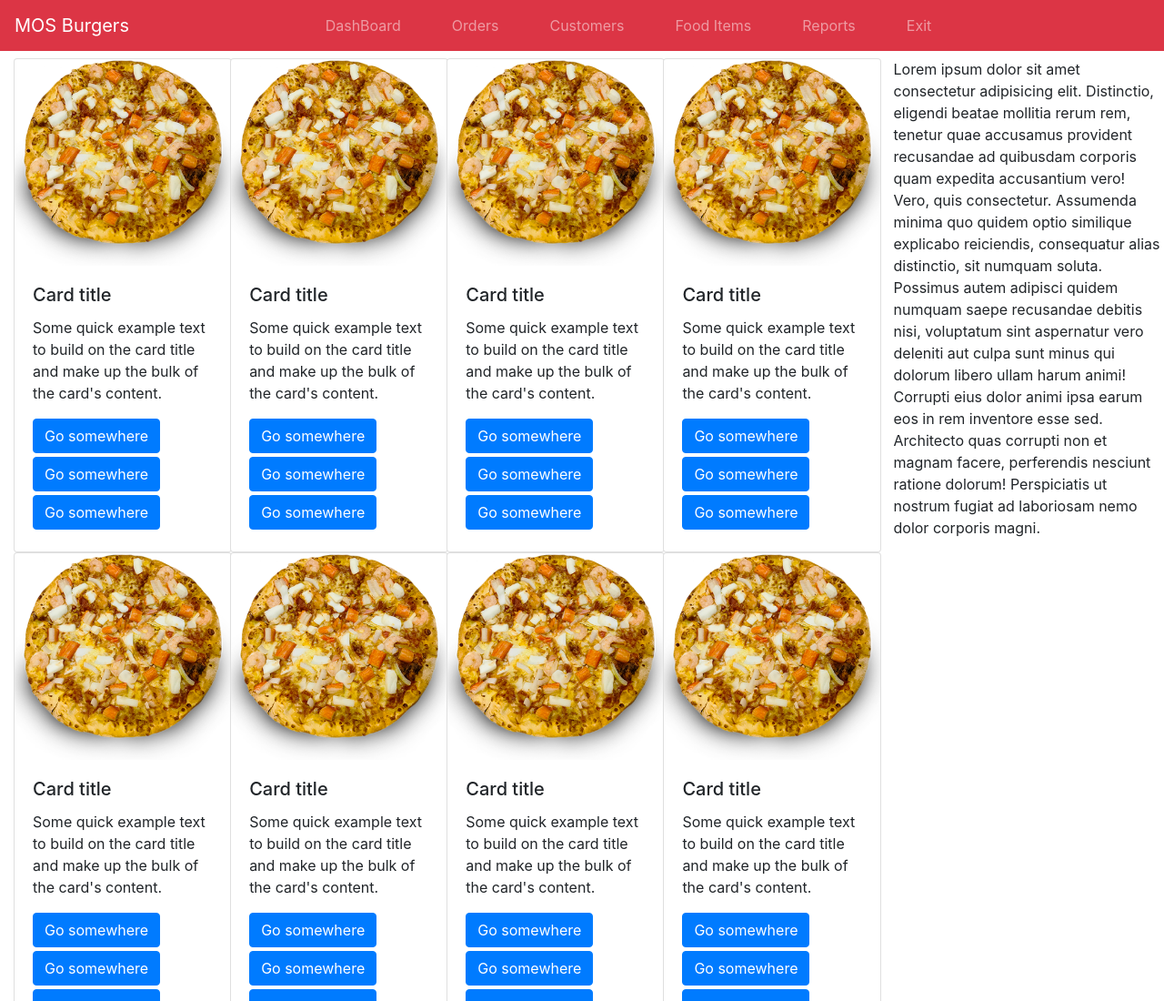
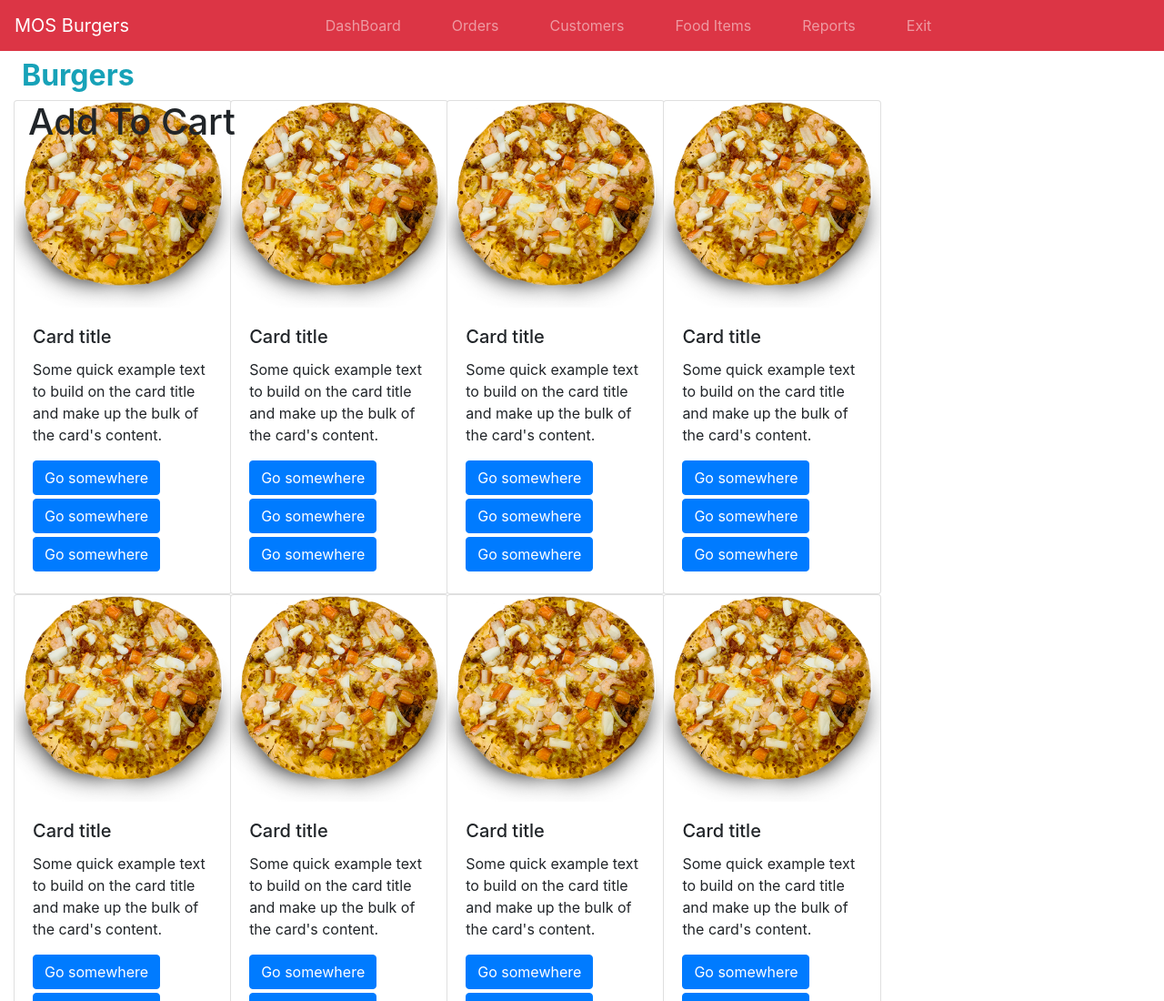
Before and after one commit to minuraDinupriya/mos-pos, a plain HTML site: page index.html in a window 1280 px wide. Shown: the top 1100 px of the page at 91% size. Drawn offline with nearby package versions, Linux system fonts and the light colour scheme.

Commit message:
fixed addtocart section added

```diff
--- a/index.html
+++ b/index.html
@@ -37,6 +37,7 @@
     <p class="invisible">Lorem ipsum dolor sit amet consectetur adipisicing elit. Maiores, modi rerum soluta explicabo tenetur delectus ex quasi quisquam. Temporibus quam voluptatum soluta sed voluptates eos eius voluptate! Repellendus, voluptatibus amet?</p>
 
 
+    <h2 class="ml-4 text-info font-weight-bold">Burgers</h2>
         <div class="row ">
 
           <div class="col-9 d-flex flex-wrap">
@@ -177,13 +178,10 @@
 
             </div>
 
-
-
-
           </div>
 
-          <div class="col-3 " id="bo">
-            <p>Lorem ipsum dolor sit amet consectetur adipisicing elit. Distinctio, eligendi beatae mollitia rerum rem, tenetur quae accusamus provident recusandae ad quibusdam corporis quam expedita accusantium vero! Vero, quis consectetur. Assumenda minima quo quidem optio similique explicabo reiciendis, consequatur alias distinctio, sit numquam soluta. Possimus autem adipisci quidem numquam saepe recusandae debitis nisi, voluptatum sint aspernatur vero deleniti aut culpa sunt minus qui dolorum libero ullam harum animi! Corrupti eius dolor animi ipsa earum eos in rem inventore esse sed. Architecto quas corrupti non et magnam facere, perferendis nesciunt ratione dolorum! Perspiciatis ut nostrum fugiat ad laboriosam nemo dolor corporis magni.</p>
+          <div class="col-3 position-fixed" id="add-to-cart">
+            <h1 class="text-center">Add To Cart</h1>
         </div>
         </div>
 
```
